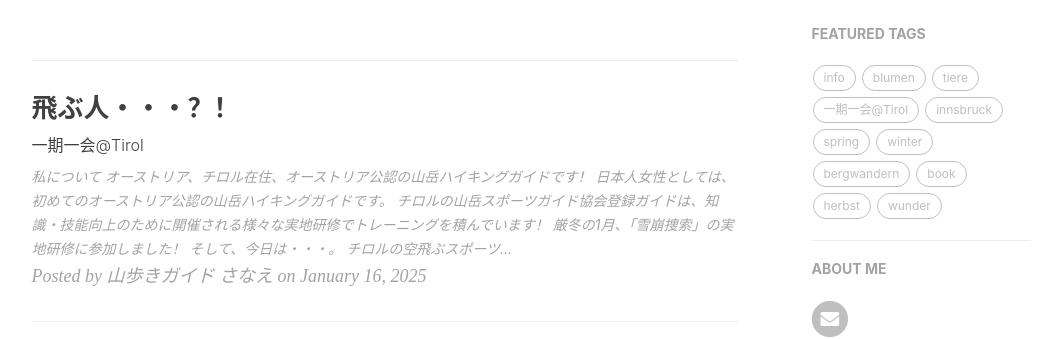
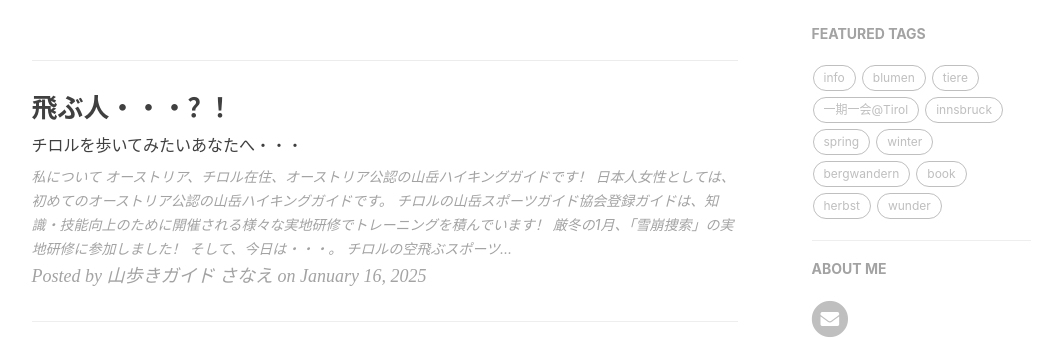
Before and after one commit to yamayagi/yamayagi.github.io, a Jekyll site: the page built from index.html, in a window 1280 px wide and 900 px high, cut to the strip 422-900 px from the top of the window. Shown: the top 339 px of the strip, without its empty margins (136-1198 px from the left). Built offline with Jekyll 4.4.1, drawn with Linux system fonts in a browser that asks for light colours; nearby versions of some CDN libraries; the list of posts is cut into pages by our own code; comment, search, counter and statistics services are not loaded.

Commit message:
Update 2025-01-16-info.md

```diff
--- a/_posts/2025-01-16-info.md
+++ b/_posts/2025-01-16-info.md
@@ -1,6 +1,6 @@
 ---
 title: 飛ぶ人・・・？！
-subtitle: 一期一会@Tirol
+subtitle: チロルを歩いてみたいあなたへ・・・
 tags: [info]
 ---
 
@@ -37,7 +37,9 @@
 
 飛び立った！　空飛ぶ人！！
 
-「今日は、上昇気流がないので、下に向かっていくよ。」　・・・これ、話しかけた時に空飛ぶ人が教えてくれた。
+「今日は、上昇気流がないので、下に向かっていくよ。」
+
+・・・これ、話しかけた時に空飛ぶ人が教えてくれた。
 
 ![20250116paragleider4](https://piwigo.schickl.de/i.php?/upload/2025/01/16/20250116140940-0b25e179-me.jpg)
 
@@ -47,6 +49,16 @@
 
 「おぉ、岩壁に近づいていくぅ・・・。」
 
-チロルの空飛ぶチャレンジャー！　空飛ぶ人は、飛ぶことのできる場所を考えて、そして風と空気と雲と・・・、自然をしっかり感じで飛んでいくのだ！！
+チロルの空飛ぶチャレンジャー！
 
-今日の一期一会。
+空飛ぶ人は、飛ぶことのできる場所を考えて、そして風と空気と雲と・・・、自然をしっかり感じで飛んでいくのだ！！
+
+今日の一期一会@Tirol。
+
+# チロルを歩いてみたいあなたへ・・・
+
+元気なさなえとチロルを歩いてみませんか？
+
+冬でもロープーウェイで一気に雲の上まで！　雲の上を歩きましょう！！
+
+チロルの人との出会いも楽しみです！　今日は、チロルの空飛ぶチャレンジャー！！
```
